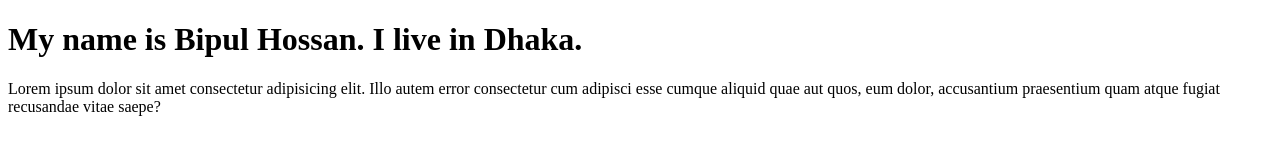
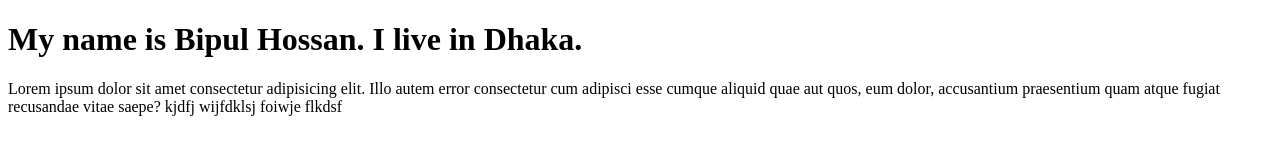
Before and after one commit to Bipul-hossain/4rth_project, a plain HTML site: page index.html in a window 1280 px wide. Drawn offline with Linux system fonts and the light colour scheme.

Commit message:
paragrap

```diff
--- a/index.html
+++ b/index.html
@@ -9,6 +9,7 @@
 <body>
     <h1>My name is Bipul Hossan. I live in Dhaka.</h1>
     <p>Lorem ipsum dolor sit amet consectetur adipisicing elit. Illo autem error consectetur cum adipisci esse cumque aliquid quae aut quos, eum dolor, accusantium praesentium quam atque fugiat recusandae vitae saepe?
+        kjdfj wijfdklsj foiwje flkdsf
     </p>
 
 </body>
```
